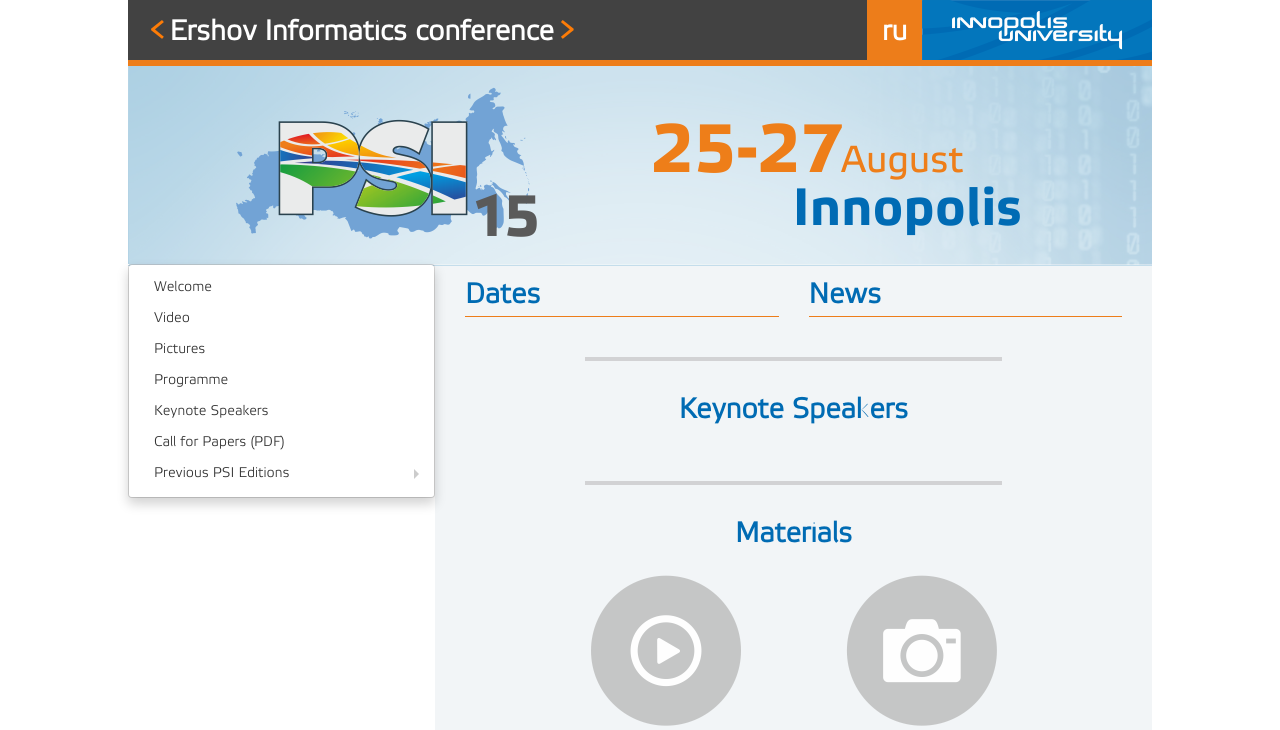
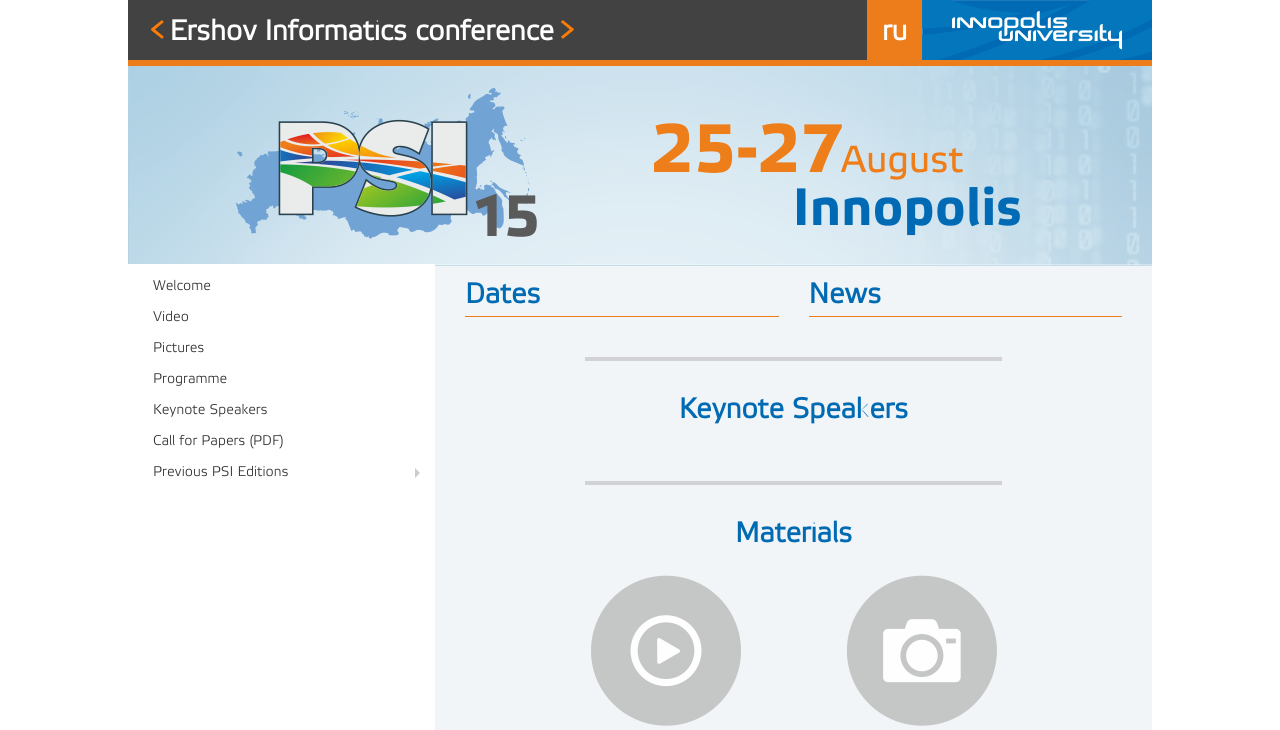
Before and after one commit to lunatik-210/psi, a Flask app: page / in a window 1280 px wide. Shown: the top 730 px of the page. Run offline with Flask 2, Linux system fonts and the light colour scheme; data that the repository does not hold is empty; parts of the project's set-up code (start-up, migrations or seed data) failed here and were passed over; some libraries are stand-ins or nearby versions.

Commit message:
Made left menu flat

```diff
--- a/app/static/css/menu.css
+++ b/app/static/css/menu.css
@@ -10,6 +10,15 @@
     position: absolute;
     top: 180px;
     width: 307px;
+    border: 0 !important;
+
+    -webkit-box-shadow: none !important;
+    -moz-border-radius: none !important;
+    box-shadow: none !important;
+
+    -webkit-border-radius: 0 !important;
+    -moz-border-radius: 0 !important;
+    border-radius: 0 !important;
 }
 
 .dropdown-submenu
@@ -23,6 +32,14 @@
     left:100%;
     margin-top:-6px;
     margin-left:-1px;
+
+    border: 0 !important;
+    box-shadow: none !important;
+    -webkit-box-shadow: none !important;
+
+    -webkit-border-radius: 0 !important;
+    -moz-border-radius: 0 !important;
+    border-radius: 0 !important;
 }
 
 .dropdown-submenu:hover>.dropdown-menu
@@ -47,7 +64,7 @@
 
 .dropdown-submenu:hover>a:after
 {
-    border-left-color:#ffffff;
+    border-left-color: #ed7d1a;
 }
 
 .dropdown-submenu.pull-left
```
